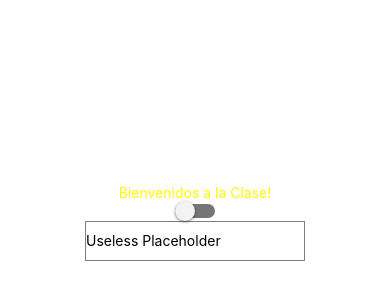
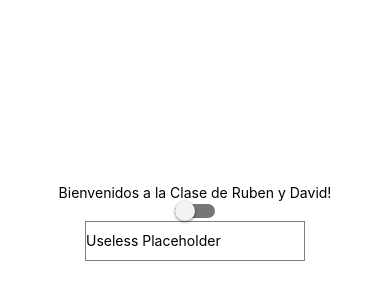
Before and after one commit to Iturriaga10/S3ReactNativeRoots, a React Native app: screen / in a window 390 px wide. Shown: the part 200-500 px from the top of the page. Built offline with nearby package versions, Linux system fonts and the light colour scheme.

Commit message:
Embedding Expression

```diff
--- a/App.js
+++ b/App.js
@@ -1,6 +1,6 @@
 import { StatusBar } from 'expo-status-bar';
 import React, { useState, Component } from 'react';
-import { StyleSheet, Text, View, Switch, TextInput } from 'react-native';
+import { StyleSheet, Text, View, Switch, TextInput, ProgressViewIOSComponent } from 'react-native';
 
 export default function App() {
   // Switch Variables.
@@ -12,7 +12,7 @@ export default function App() {
 
   return (
     <View style={styles.container}>
-      <Greetings />
+      <Greetings someText="de Ruben y David"/>
       <Switch
         trackColor={{ false: '#767577', true: '#81b0ff' }}
         thumbColor={isEnabled ? '#f5dd4b' : '#f4f3f4'}
@@ -29,14 +29,9 @@ export default function App() {
   );
 }
 
-const Greetings = () => {
-  var textColor = styles.textColorRed;
-  if (true) {
-    var textColor = styles.textColorYellow;
-  }
-
+const Greetings = (props) => {
   return(
-  <Text style={textColor}>Bienvenidos a la Clase!</Text>
+  <Text >Bienvenidos a la Clase {props.someText}!</Text>
   );
 }
 
@@ -47,10 +42,4 @@ const styles = StyleSheet.create({
     alignItems: 'center',
     justifyContent: 'center',
   },
-  textColorRed:{
-    color: '#FF0000',
-  },
-  textColorYellow:{
-    color: '#FFFF00',
-  },
 });
```
